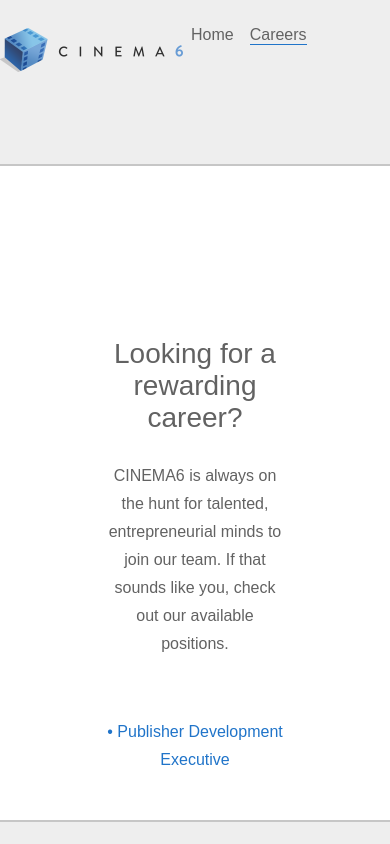
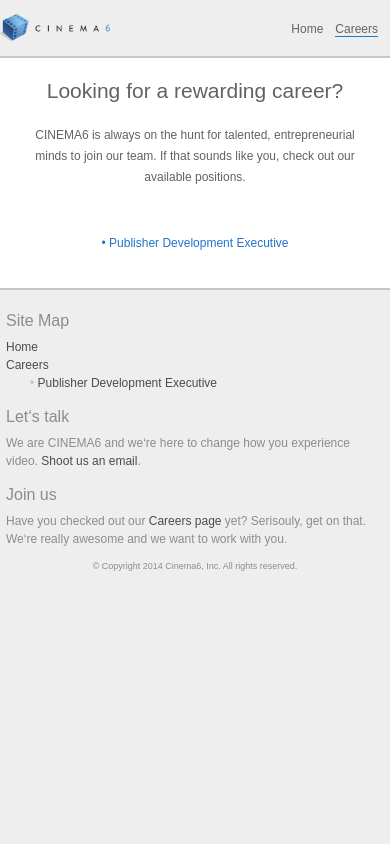
Before and after one commit to cinema6/site, a plain HTML site: page careers/index.html in a window 390 px wide. Shown: the top 844 px of the page. Drawn offline with nearby package versions, Linux system fonts and the light colour scheme; a web font is replaced by a local one.

Commit message:
Footer and Header media queries fixed on careers page. Home page needs tweaks.

```diff
--- a/css/careers.css
+++ b/css/careers.css
@@ -86,7 +86,7 @@
             margin:0 12%;
         }
         .content__group {
-        padding:3.3rem 0 30.9375rem 0;
+        padding:3.3rem 0 20.9375rem 0;
         }
     }
     @media screen and (min-width: 800px) and (max-width: 1499px) {
@@ -97,11 +97,11 @@
             margin:0 5%; padding:0 1em;
         }
         .content__group {
-            padding:3.3rem 0 20.9375rem 0;
+            padding:3.3rem 0 10.9375rem 0;
         }
     }
 
-    @media screen and (min-width: 404px) and (max-width: 799px) {
+    @media screen and (min-width: 603px) and (max-width: 799px) {
         .mainNav__container {
             margin:0;
         }
@@ -115,45 +115,51 @@
             padding:3.3rem 0 10.9375rem 0;
         }
     }
-    @media screen and (max-width: 403px) {
+    @media screen and (max-width: 602px) {
         .mainNav__container{
-            text-align:center; position:absolute; left:0; margin:0;
+            text-align:center; margin:0;
+            font-size:0.75rem;
         }
             .mainNav__group {
-                height:10.25rem;
+                height:3.5em;
             }
                 .c6logo {
-                    margin:1.75rem 0rem 0rem 0rem;
+                    margin:1.2em  0 0 0;
+                    width:110px; height:27px; float:left;
+
                 }
                     .mainNav__link {
-                        margin:1.625rem 0.5rem 0rem 0.5rem;
+                        margin:1.8em 1em 0em 0;
                     }
             .content__group {
-                padding:3.3rem 0 1.9375rem 0;
+                padding:0 0 1.9375em 0; font-size:0.75rem;
             }
-                .content__title {
-                    margin-top:4.25em;
+                .content__container{
+                    margin:0 5%;
                 }
+                    .content__title {
+                        margin-top:1em;
+                    }
         }
 
     /* footer classes */
     .footer__group {
          /*background: center 100% repeat-y url(../img/grid.png) #fff;*/
         background-color:#eee; border-top: 0.125rem solid #c6c6c6; /* 1em */
-        margin:0; padding:2.25rem 19.25%; line-height:1.5rem; /* line-height:24px */
+        padding:2.25rem 25%; margin:0; line-height:1.5em; /* line-height:24px */
         font-family: 'MuseoSans', Arial, Helvetica, sans-serif;
     }
         .footer__container {
-           max-width:100rem; padding-left:8%;
+           max-width:100rem;
         }
             .footer__siteMap {
-                width:25%; min-width:9rem; margin:0 5% 4rem 0; padding:0; float:left; /*background-color:pink;*/
+                width:30%; margin:0 5% 4rem 0; min-width:9rem; padding:0; float:left; /*background-color:pink;*/
             }
             .footer__contact {
-                width:25%; min-width:9rem; margin:0 5% 4rem 0; padding:0; float:left; /*background-color:yellow;*/
+                width:30%; margin:0 0 4rem 0; min-width:9rem; padding:0; float:left; /*background-color:yellow;*/
             }
             .footer__careers {
-                width:25%; min-width:9rem; margin:0 5% 4rem 0; padding:0; float:left; /*background-color:lime;*/
+                width:30%; margin:0 0 4rem 5%; min-width:9rem; padding:0; float:left; /*background-color:lime;*/
             }
 
                 .footer__header {
@@ -183,31 +189,35 @@
                             }
 
             .footer__legalCopy {
-                font-size:0.875rem; text-align:center; white-space:nowrap; /*background-color:red;*/
+                font-size:0.875rem; text-align:center;
                 margin:0 25%;
                 color:#8c8c8c;
             }
 
     /* footer media queries */
-    @media screen and (min-width: 1500px) and (max-width: 1016px) {
+    @media screen and (min-width: 1500px) and (max-width: 1800px) {
         .footer__group {
-            margin:12.4375rem 0 0 0;
+            margin:0;
+            padding:2.25rem 12%;
         }
     }
     @media screen and (min-width: 800px) and (max-width: 1499px) {
-        .footer__group{
-            padding:2.25rem 5%;
+        .footer__group {
+            padding:2.25rem 12%;
         }
     }
     @media screen and (min-width: 603px) and (max-width: 799px) {
+    .footer__group {
+        padding:2.25rem 2rem;
+    }
         .footer__container {
             padding-left:0;
         }
             .footer__siteMap {
-               width:40%; margin:0 5% 4rem 0;
+               width:47%; margin:0 3% 4rem 0;
                 }
             .footer__contact {
-                width:40%; margin:0 5% 5.5rem 5%;
+                width:47%; margin:0 0 5.5rem 3%;
             }
             .footer__careers {
                 width:100%; margin:0 0 4rem 0;
@@ -219,24 +229,33 @@
     }
     @media screen and (max-width: 602px) {
         .footer__group{
-            padding:2.25em 5em 2.25em 2em;
+            font-size:0.75rem;
+            padding:0.5em;
         }
+            .footer__container {
+                padding-left:0;
+            }
                 .footer__siteMap {
-                   width:100%; margin:0 0 4em 0;
+                   margin:0; width:100%;
 
                     }
                 .footer__contact {
-                    width:100%; margin:0em 0 4em 0;
+                    width:100%; margin:0;
                 }
                 .footer__careers {
-                    width:100%; margin:0em 0 4em 0;
+                    width:100%; margin:0 0 1em 0;
                 }
+                .footer__header {
+                    margin:1em 0 0.5em 0;
+                }
+                    .footer__copy {
+                        margin:0;
+                    }
+                    .siteMap__list {
+                        margin:0;
+                    }
             .footer__legalCopy {
-                font-size:0.75rem; line-height:1.5em; margin:0 25%;
+                font-size:.75em; line-height:1.5em; white-space:normal; margin:0;
+
             }
     }
-    @media screen and (max-width: 470px) {
-        .footer__legalCopy {
-            font-size:0.75rem; line-height:1.5em; margin:1rem 5% 0 5%; white-space:normal;
-        }
-    }
--- a/css/splash.css
+++ b/css/splash.css
@@ -273,6 +273,7 @@
     @media screen and (min-width: 470px) and (max-width: 1016px) {
         .footer__group {
             margin:12.4375rem 0 0 0;
+            padding:2.25rem 0;
         }
     }
 
```
